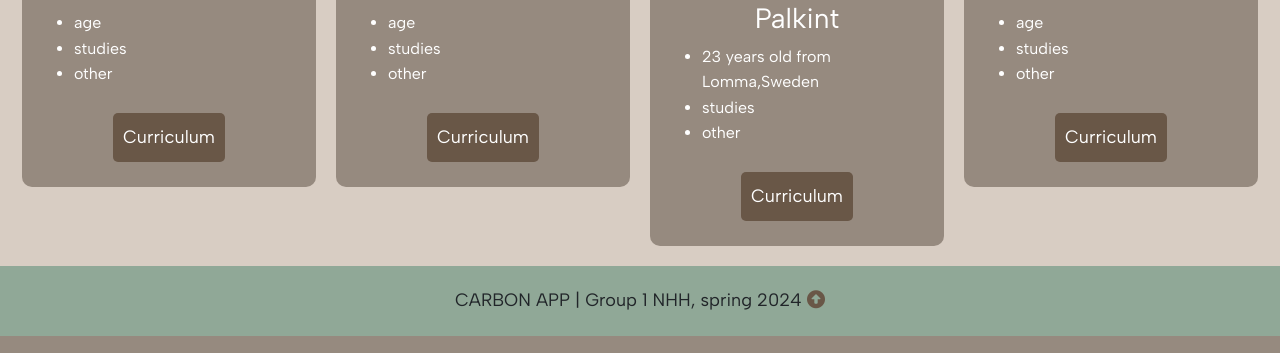
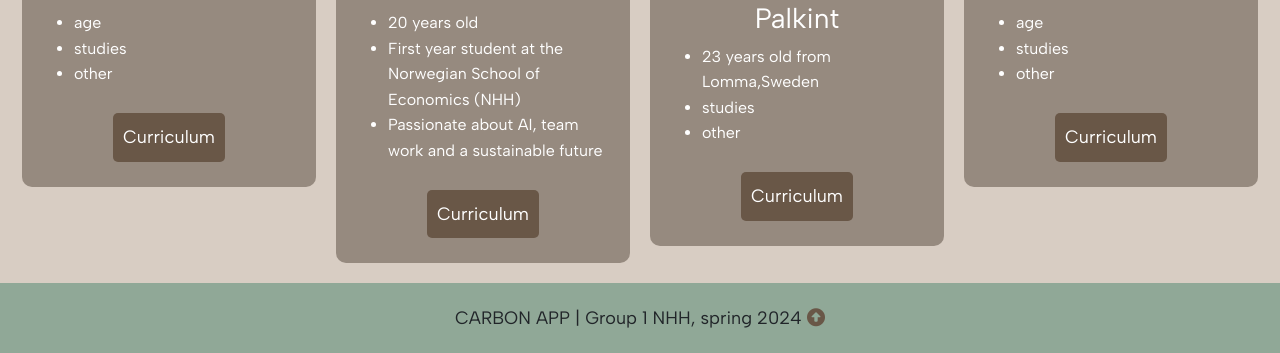
Before and after one commit to jasmineathea/FOR19, a Flask app: page / in a window 1280 px wide. Shown: the part 1349-1702 px from the top of the page. Run offline with Flask 3, Linux system fonts and the light colour scheme; some libraries are stand-ins or nearby versions.

Commit message:
Update home.html

```diff
--- a/FOR19/templates/home.html
+++ b/FOR19/templates/home.html
@@ -116,9 +116,9 @@
         <img src="https://randomuser.me/api/portraits/women/11.jpg" alt="Developer 2" style="border-radius: 50%; width:175px;">
         <h3>Andreas Caniaris</h3>
         <ul>
-          <li>age</li>
-          <li>studies</li>
-          <li>other</li>
+          <li>20 years old</li>
+          <li>First year student at the Norwegian School of Economics (NHH)</li>
+          <li>Passionate about AI, team work and a sustainable future </li>
         </ul>
         <div class="section_container_buttons_developers">
           <a class="btn_developers" href="#" target="_blank">Curriculum</a>
```
